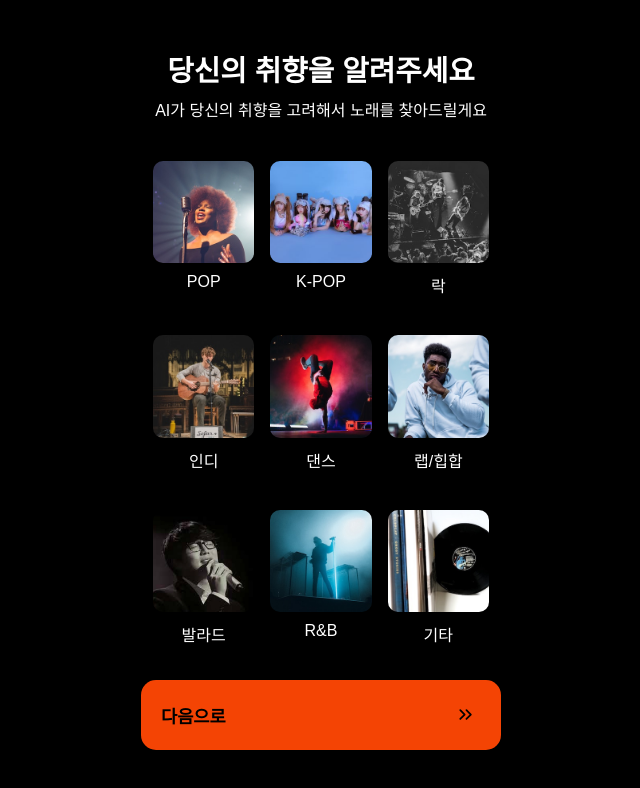
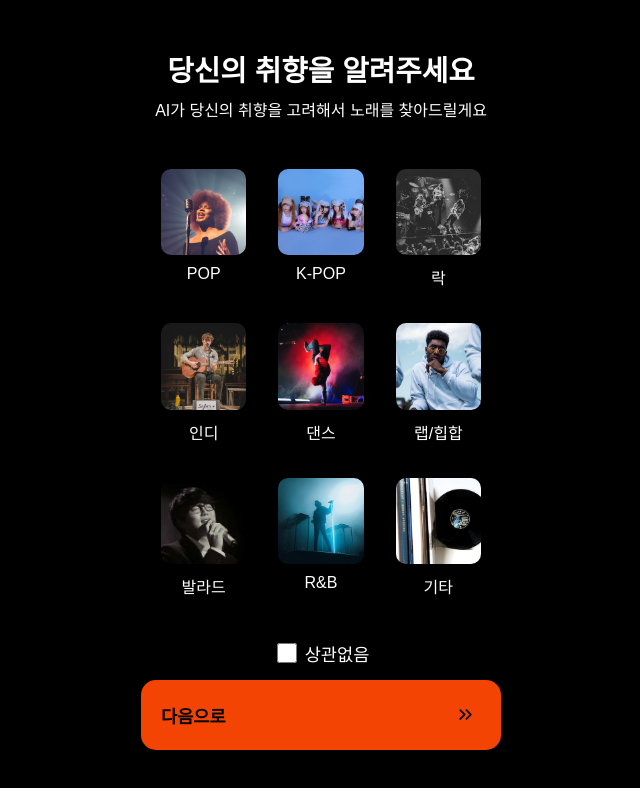
Before and after one commit to boostcampaitech5/level3_recsys_finalproject-recsys-03, a React (Create React App) app in the folder front/: page /genre-select in a window 1280 px wide. Shown: the top 788 px of the page, without its empty margins (319-959 px from the left). Built offline with nearby package versions, Linux system fonts and the light colour scheme.

Commit message:
IMR-86 feat : add no matter button in genre select page

```diff
--- a/front/src/components/page/GenreSelectPage.css
+++ b/front/src/components/page/GenreSelectPage.css
@@ -4,6 +4,7 @@
   height: 100vh;
   margin: 0 auto;
   width: min(100%, 25em);
+  color: white;
 }
 
 .header {
@@ -11,13 +12,11 @@
 }
 
 .header h1 {
-  color: white;
   margin: 0;
   font-size: 1.8em;
 }
 
 .header h3 {
-  color: white;
   margin: 0.5em 0 0 0;
   font-size: 1em;
   font-weight: 400;
@@ -38,8 +37,6 @@
   width: 100%;
   margin: 0 auto;
   margin-top: 0.5em;
-  margin-bottom: 2em;
-  grid-row-gap: 20px;
 }
 
 .GenreSelectPage .footer button {
@@ -58,15 +55,28 @@
 }
 
 .GenreSelectPage .genreBox {
-  margin: 0.5em;
+  margin: 1em;
   border-radius: 20px;
 }
 
 .GenreSelectPage .genreBox p {
-  color: white;
   margin: 10px 0 0 0;
 }
 
-.GenreSelectPage .genreBox .SelectButton {
-  /* height: 100px; */
+.GenreSelectPage input[type='checkbox'] {
+  width: 20px;
+  height: 20px;
+
+  vertical-align: middle;
+  accent-color: #f44004;
 }
+
+.GenreSelectPage input[type='checkbox'] + label {
+  margin-left: 5px;
+  vertical-align: middle;
+  font-size: 1.1em;
+}
+
+.GenreSelectPage .GenreSelector.disabled {
+  color: rgb(129, 129, 129);
+}
--- a/front/src/components/page/GenreSelectPage.jsx
+++ b/front/src/components/page/GenreSelectPage.jsx
@@ -57,13 +57,18 @@ class GenreSelectorPage extends PureComponent {
   constructor(props) {
     super(props);
     this.selectButtons = genres.map(() => createRef());
+    this.genreSelectorRef = createRef();
+    this.state = {
+      selectedNoMatter: false,
+    };
   }
 
   getSelectedGenreTypes() {
+    const { selectedNoMatter } = this.state;
     const selectedGenreTypes = [];
 
     this.selectButtons.forEach((selectButton, index) => {
-      if (selectButton.current.state.isSelected) {
+      if (selectedNoMatter || selectButton.current.state.isSelected) {
         selectedGenreTypes.push(genres[index].type);
       }
     });
@@ -75,6 +80,12 @@ class GenreSelectorPage extends PureComponent {
     const { navigate } = this.props;
 
     const selectedGenreTypes = this.getSelectedGenreTypes();
+
+    if (selectedGenreTypes.length === 0) {
+      alert('장르를 선택해야 합니다');
+      return;
+    }
+
     navigate('/upload', {
       state: {
         genres: selectedGenreTypes,
@@ -82,7 +93,33 @@ class GenreSelectorPage extends PureComponent {
     });
   }
 
+  toggleNoMatter() {
+    const { selectedNoMatter } = this.state;
+    const newSelectedNoMatter = !selectedNoMatter;
+
+    this.setState(
+      {
+        selectedNoMatter: newSelectedNoMatter,
+      },
+      () => {
+        this.selectButtons.forEach((selectButton) => {
+          if (newSelectedNoMatter) {
+            selectButton.current.disable();
+          } else {
+            selectButton.current.enable();
+          }
+        });
+      }
+    );
+
+    if (newSelectedNoMatter)
+      this.genreSelectorRef.current.classList.add('disabled');
+    else this.genreSelectorRef.current.classList.remove('disabled');
+  }
+
   render() {
+    const { selectedNoMatter } = this.state;
+
     return (
       <div className="GenreSelectPage">
         <div className="content">
@@ -91,7 +128,7 @@ class GenreSelectorPage extends PureComponent {
             <h3>AI가 당신의 취향을 고려해서 노래를 찾아드릴게요</h3>
           </div>
           <div className="GenreSelectorWrapper">
-            <div className="GenreSelector">
+            <div className="GenreSelector" ref={this.genreSelectorRef}>
               {genres.map((genre, index) => (
                 <div className="genreBox">
                   <SelectButton
@@ -103,6 +140,16 @@ class GenreSelectorPage extends PureComponent {
                 </div>
               ))}
             </div>
+          </div>
+          <div className="noMatterWrapper">
+            <input
+              type="checkbox"
+              name="no-matter"
+              id="no-matter"
+              checked={selectedNoMatter}
+              onChange={() => this.toggleNoMatter()}
+            />
+            <label htmlFor="no-matter">상관없음</label>
           </div>
         </div>
         <div className="footer">
--- a/front/src/components/page/SelectButton.css
+++ b/front/src/components/page/SelectButton.css
@@ -26,3 +26,8 @@
 .SelectButton input.selected + .CheckButton {
   display: block;
 }
+
+.SelectButton input[disabled] {
+  background-color: rgba(0, 0, 0, 0.5);
+  background-blend-mode: multiply;
+}
--- a/front/src/components/page/SelectButton.jsx
+++ b/front/src/components/page/SelectButton.jsx
@@ -8,13 +8,16 @@ export default class SelectButton extends PureComponent {
 
     this.state = {
       isSelected: false,
+      enabled: true,
     };
 
     this.buttonRef = createRef();
   }
 
   setSelected = () => {
-    const { isSelected } = this.state;
+    const { isSelected, enabled } = this.state;
+
+    if (!enabled) return;
 
     this.setState({
       isSelected: !isSelected,
@@ -27,8 +30,28 @@ export default class SelectButton extends PureComponent {
     }
   };
 
+  // eslint-disable-next-line react/no-unused-class-component-methods
+  enable = () => {
+    this.setState({
+      enabled: true,
+    });
+  };
+
+  // eslint-disable-next-line react/no-unused-class-component-methods
+  disable = () => {
+    const { isSelected } = this.state;
+    this.setState({
+      enabled: false,
+    });
+
+    if (isSelected) {
+      this.setSelected();
+    }
+  };
+
   render() {
     const { img } = this.props;
+    const { enabled } = this.state;
 
     return (
       <div className="SelectButton">
@@ -39,6 +62,7 @@ export default class SelectButton extends PureComponent {
           onClick={() => {
             this.setSelected();
           }}
+          disabled={!enabled}
         />
         <svg
           className="CheckButton"
```
